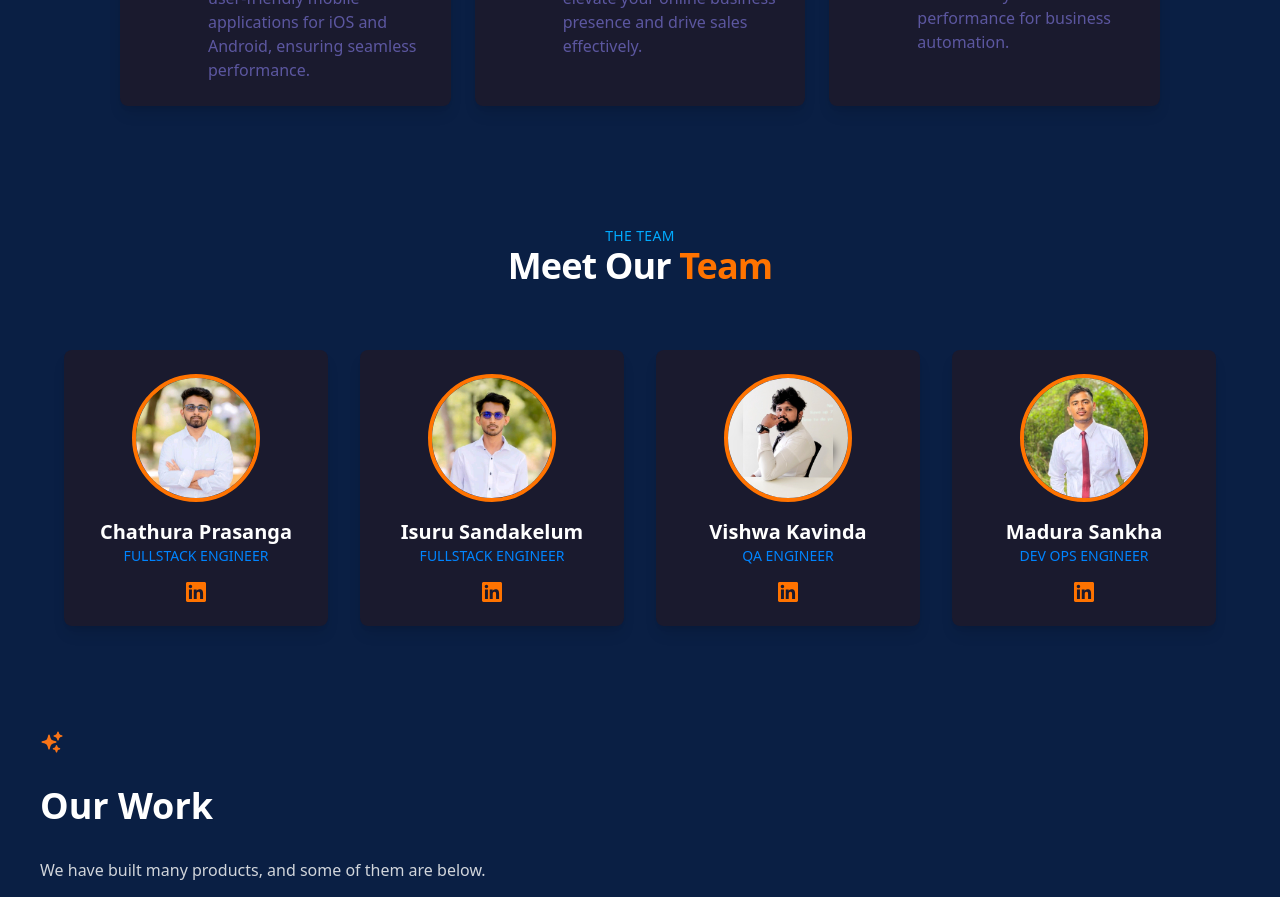
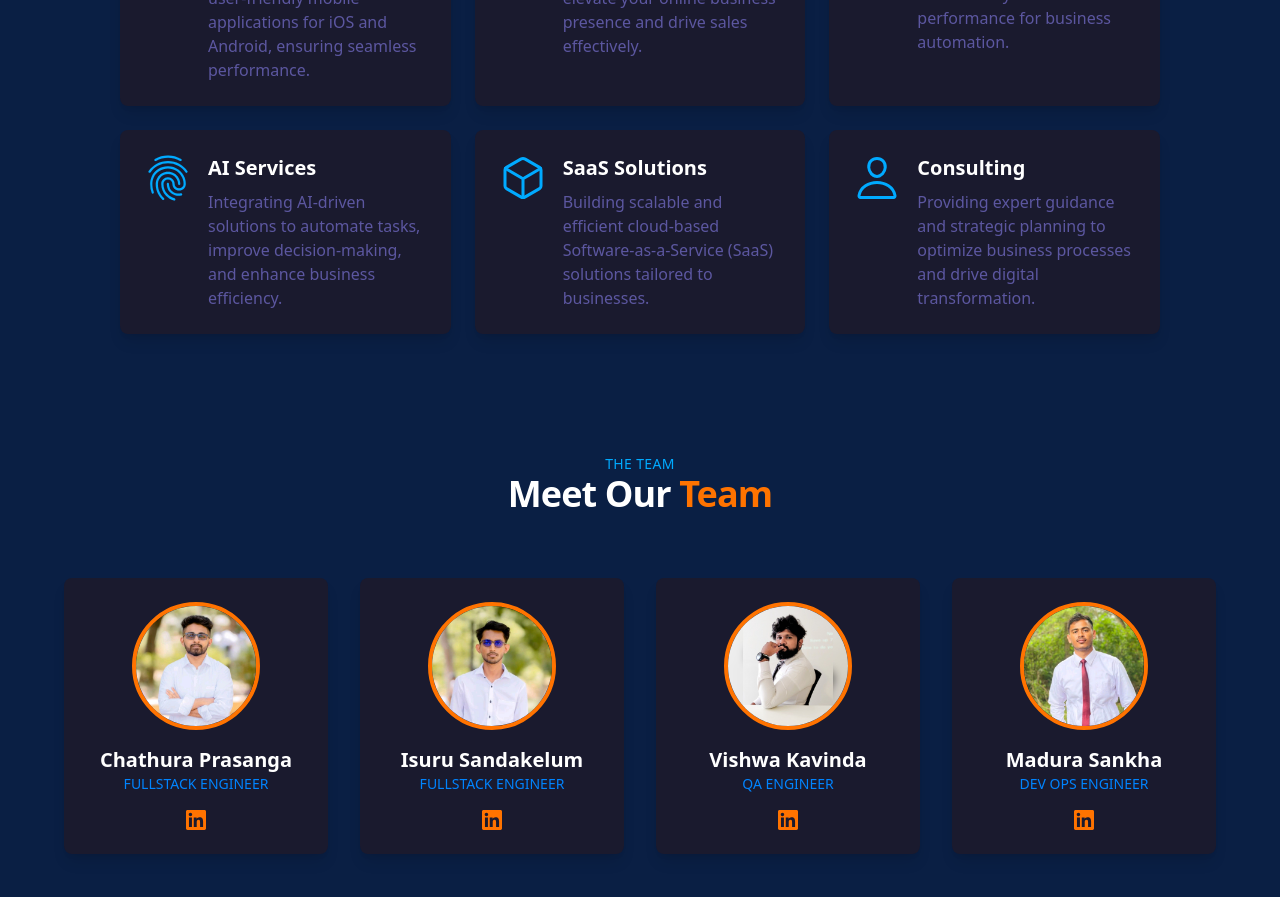
Before and after one commit to chathuraprasanga/xcorpion_landing, a React (Vite) app: page / in a window 1280 px wide. Shown: the part 1900-2797 px from the top of the page. Built offline with nearby package versions, Linux system fonts and the light colour scheme.

Commit message:
new interface

```diff
--- a/src/components/Pricing.tsx
+++ b/src/components/Pricing.tsx
@@ -24,7 +24,7 @@ const Pricing = () => {
                             <div className="text-center">
                                 <h3 className="text-2xl font-bold text-white">Basic</h3>
                                 <div className="mt-4 text-center">
-                                    <span className="text-4xl text-primary-400 font-bold">&#8377;499</span>
+                                    <span className="text-4xl text-primary-400 font-bold">$ 499</span>
                                     <span className="text-gray-400"> /month</span>
                                 </div>
                             </div>
@@ -57,7 +57,7 @@ const Pricing = () => {
                             <div className="text-center">
                                 <h3 className="text-2xl font-bold text-white">Premium</h3>
                                 <div className="mt-4 text-center">
-                                    <span className="text-4xl text-primary-400 font-bold">&#8377;899</span>
+                                    <span className="text-4xl text-primary-400 font-bold">$ 899</span>
                                     <span className="text-gray-400"> /month</span>
                                 </div>
                             </div>
@@ -86,7 +86,7 @@ const Pricing = () => {
                             <div className="text-center">
                                 <h3 className="text-2xl font-bold text-white">Enterprise</h3>
                                 <div className="mt-4 text-center">
-                                    <span className="text-4xl text-primary-400 font-bold">&#8377;1499</span>
+                                    <span className="text-4xl text-primary-400 font-bold">$ 1499</span>
                                     <span className="text-gray-400"> /month</span>
                                 </div>
                             </div>
--- a/src/components/Services.tsx
+++ b/src/components/Services.tsx
@@ -4,9 +4,12 @@ import {
     archiveOutline,
     phonePortraitOutline,
     bagCheckOutline,
-    swapHorizontalOutline
+    swapHorizontalOutline,
+    cubeOutline,
+    fingerPrintOutline,
+    personOutline
 } from "ionicons/icons";
-import { IonIcon } from "@ionic/react";
+import {IonIcon} from "@ionic/react";
 
 const Services = () => {
     return (
@@ -16,7 +19,7 @@ const Services = () => {
                 <div className="w-fit mx-auto text-center">
                     <h2 className="text-2xl md:text-3xl font-bold text-white pb-2">What We Do</h2>
                     <div className="rounded-t-full border-[1px] border-accent-300 overflow-hidden">
-                        <hr className="border-[3px] border-primary-500 w-[50px] mx-auto" />
+                        <hr className="border-[3px] border-primary-500 w-[50px] mx-auto"/>
                     </div>
                 </div>
 
@@ -24,9 +27,10 @@ const Services = () => {
                 <div className="w-full grid md:grid-cols-2 lg:grid-cols-3 grid-cols-1 gap-6 mt-10">
                     {/* Service Card */}
                     {servicesData.map((service, index) => (
-                        <div key={index} className="flex items-start gap-4 p-6 bg-accent-100 rounded-lg shadow-lg hover:bg-accent-200 transition">
+                        <div key={index}
+                             className="flex items-start gap-4 p-6 bg-accent-100 rounded-lg shadow-lg hover:bg-accent-200 transition">
                             <span>
-                                <IonIcon className="text-4xl sm:text-5xl text-primary-500" icon={service.icon} />
+                                <IonIcon className="text-4xl sm:text-5xl text-primary-500" icon={service.icon}/>
                             </span>
                             <div className="flex flex-col gap-2">
                                 <h3 className="text-lg sm:text-xl font-semibold text-white">{service.title}</h3>
@@ -72,6 +76,22 @@ const servicesData = [
         icon: swapHorizontalOutline,
         description: "Seamlessly connecting systems to enhance functionality and performance for business automation.",
     },
+    {
+        title: "AI Services",
+        icon: fingerPrintOutline,
+        description: "Integrating AI-driven solutions to automate tasks, improve decision-making, and enhance business efficiency.",
+    },
+    {
+        title: "SaaS Solutions",
+        icon: cubeOutline,
+        description: "Building scalable and efficient cloud-based Software-as-a-Service (SaaS) solutions tailored to businesses.",
+    },
+    {
+        title: "Consulting",
+        icon: personOutline,
+        description: "Providing expert guidance and strategic planning to optimize business processes and drive digital transformation.",
+    },
 ];
 
+
 export default Services;
```
